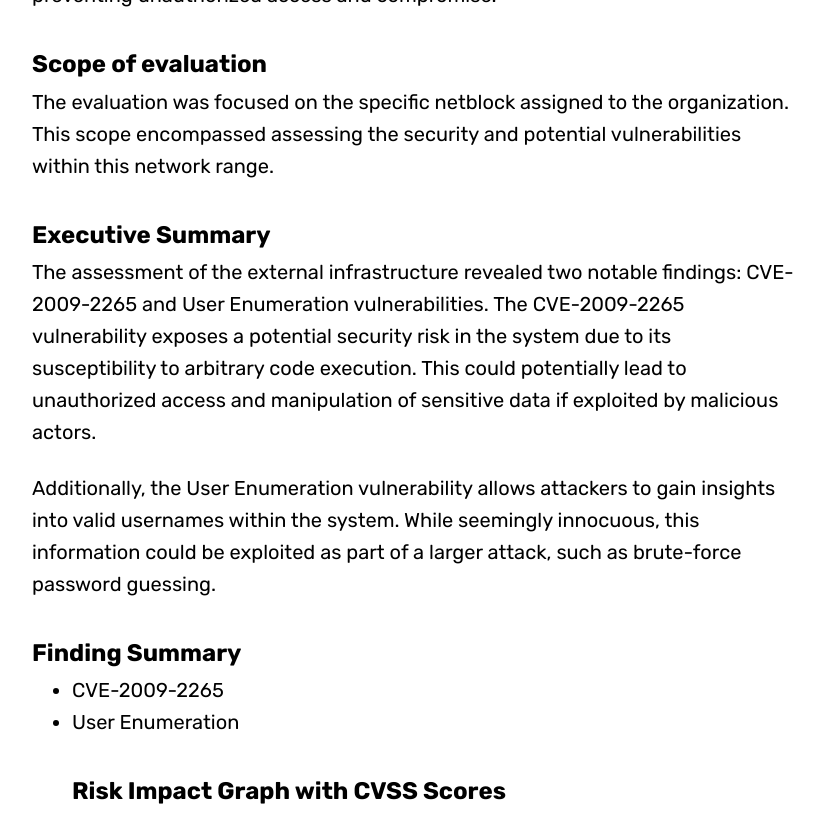
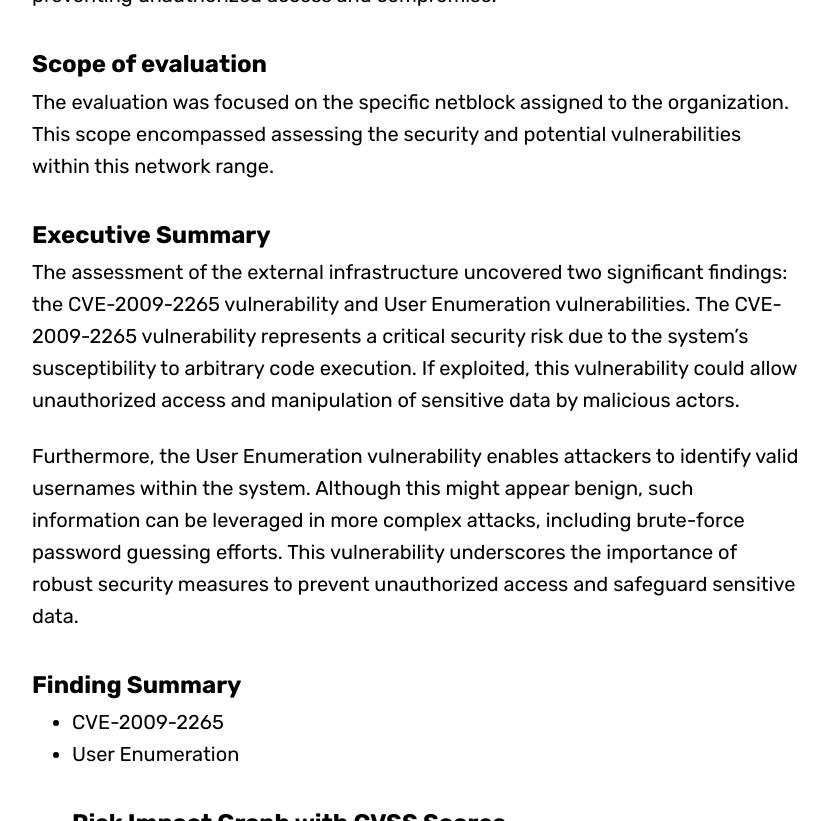
Before and after one commit to blitz0p3rations/blitz0p3rations.github.io, a Jekyll site: the page built from _posts/2021-09-21-Building-Company.md, in a window 1280 px wide and 900 px high, scrolled down 1434 px, cut to the strip 0-821 px from the top of the window. Shown: the whole strip, without its empty margins (224-1052 px from the left). Built offline with Jekyll 4.4.1, drawn with Linux system fonts in a browser that asks for light colours; some web fonts are replaced.

Commit message:
Update 2021-09-21-Building-Company.md

```diff
--- a/_posts/2021-09-21-Building-Company.md
+++ b/_posts/2021-09-21-Building-Company.md
@@ -18,9 +18,9 @@ The objective of this engagement was to conduct an external penetration assessme
 ## Scope of evaluation
 The evaluation was focused on the specific netblock assigned to the organization. This scope encompassed assessing the security and potential vulnerabilities within this network range.
 ## Executive Summary
-The assessment of the external infrastructure revealed two notable findings: CVE-2009-2265 and User Enumeration vulnerabilities. The CVE-2009-2265 vulnerability exposes a potential security risk in the system due to its susceptibility to arbitrary code execution. This could potentially lead to unauthorized access and manipulation of sensitive data if exploited by malicious actors.
+The assessment of the external infrastructure uncovered two significant findings: the CVE-2009-2265 vulnerability and User Enumeration vulnerabilities. The CVE-2009-2265 vulnerability represents a critical security risk due to the system's susceptibility to arbitrary code execution. If exploited, this vulnerability could allow unauthorized access and manipulation of sensitive data by malicious actors.
 
-Additionally, the User Enumeration vulnerability allows attackers to gain insights into valid usernames within the system. While seemingly innocuous, this information could be exploited as part of a larger attack, such as brute-force password guessing.
+Furthermore, the User Enumeration vulnerability enables attackers to identify valid usernames within the system. Although this might appear benign, such information can be leveraged in more complex attacks, including brute-force password guessing efforts. This vulnerability underscores the importance of robust security measures to prevent unauthorized access and safeguard sensitive data.
 ## Finding Summary
 - CVE-2009-2265
 - User Enumeration
```
